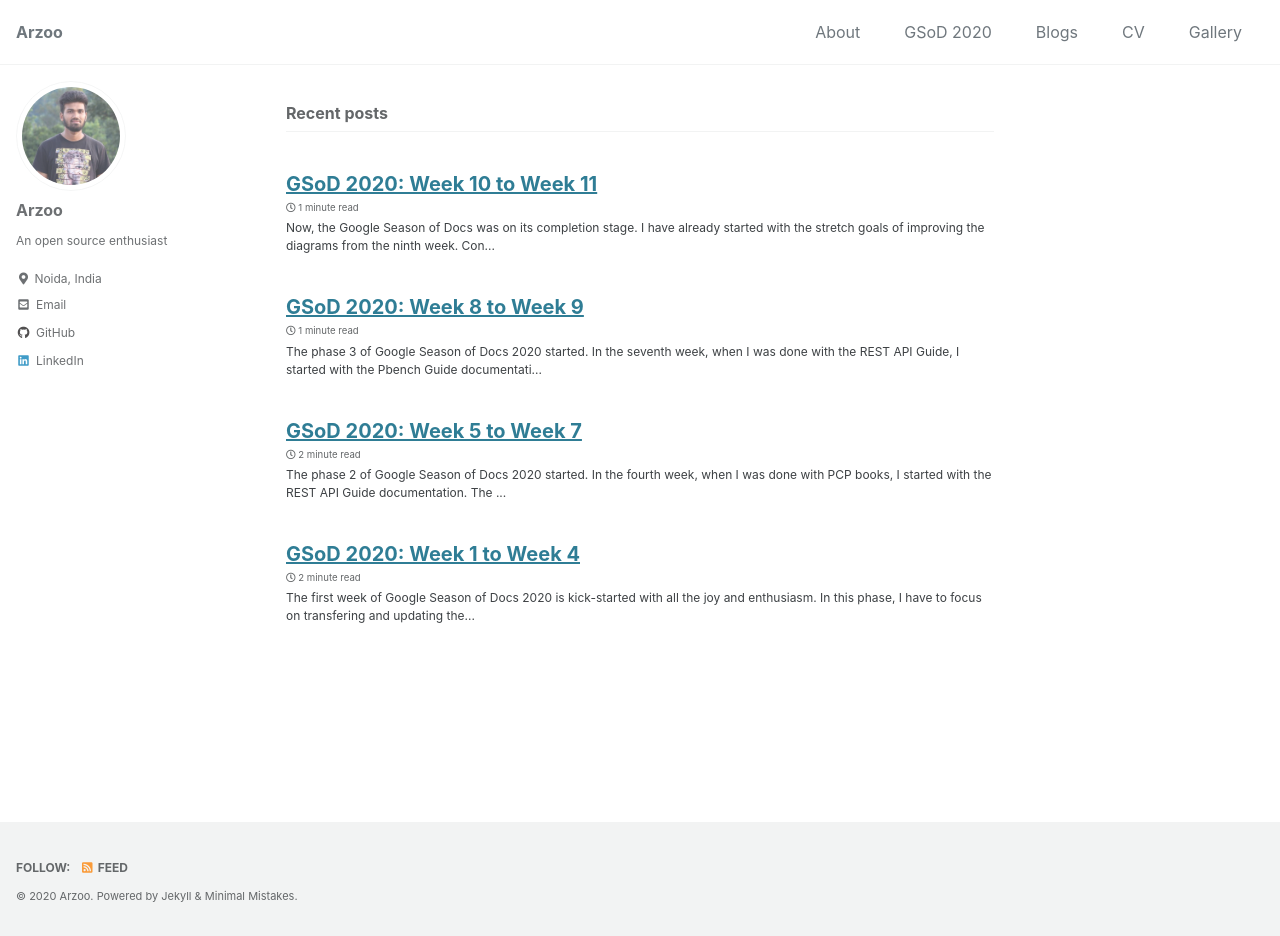
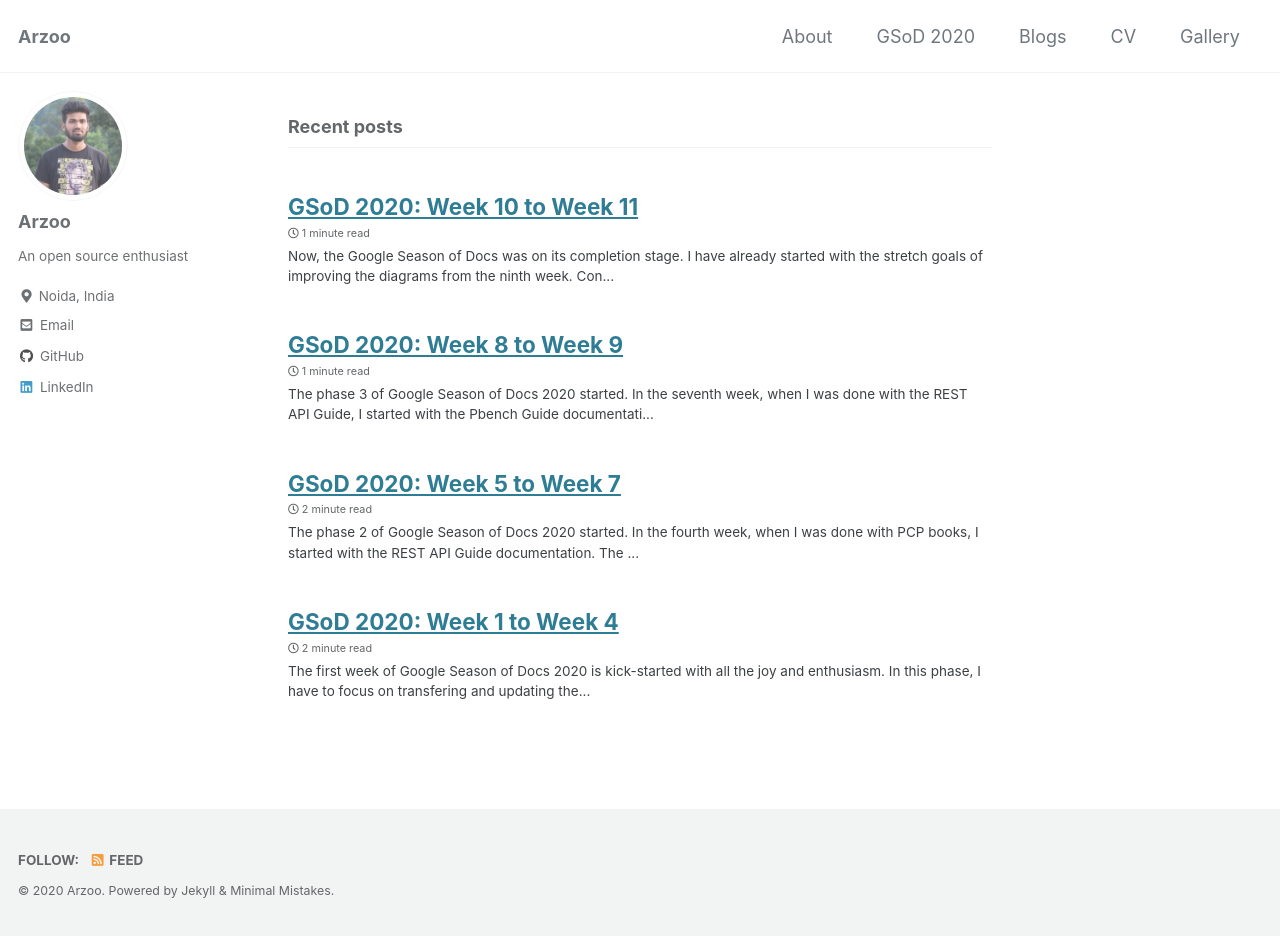
Before and after one commit to arzoo14/arzoo14.github.io, a Jekyll site: the page built from index.html, in a window 1280 px wide and 936 px high. Built offline with Jekyll 4.4.1, drawn with Linux system fonts in a browser that asks for light colours; cached includes are drawn as plain includes; the list of posts is cut into pages by our own code.

Commit message:
size increased

```diff
--- a/_sass/minimal-mistakes/_base.scss
+++ b/_sass/minimal-mistakes/_base.scss
@@ -13,7 +13,7 @@
   padding: 0;
   color: $text-color;
   font-family: $global-font-family;
-  font: 16px/1.4 $global-font-family;
+  font: 18px/1.4 $global-font-family;
   line-height: 1.5;
 
   &.overflow--hidden {
```
